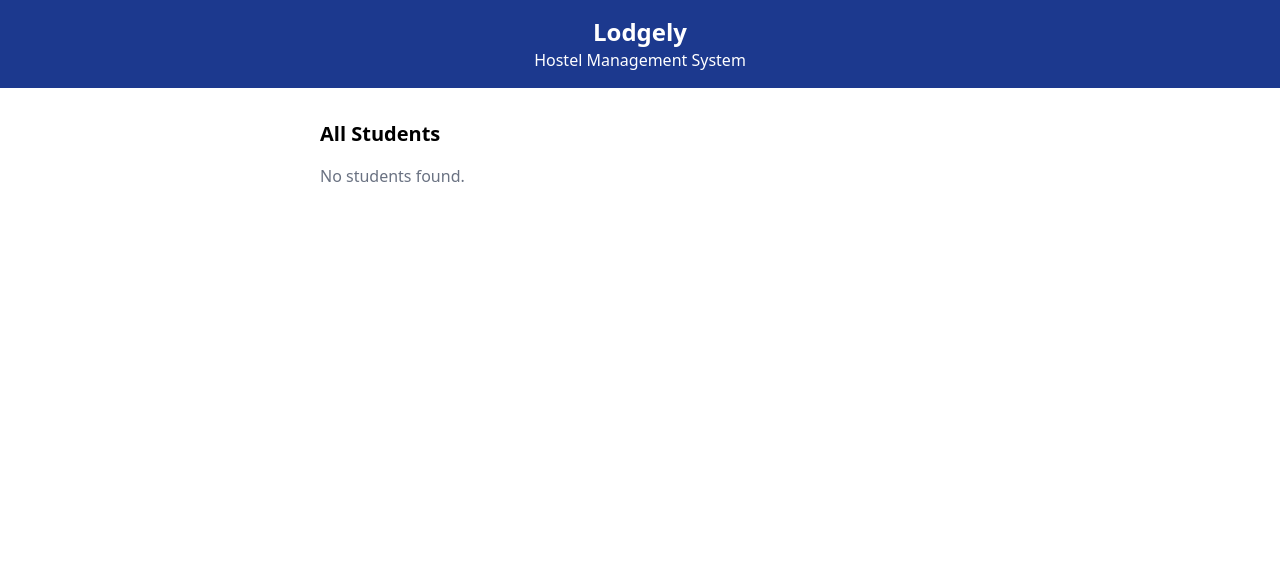
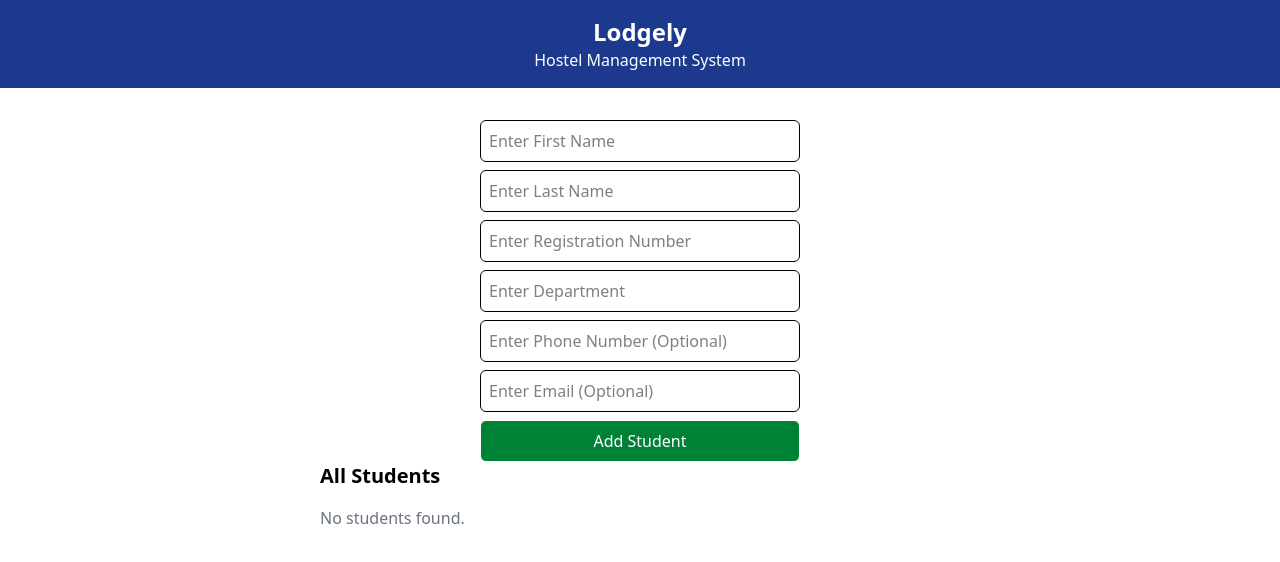
Before and after one commit to alihassan674/20102334_Project, a Next.js app in the folder frontend/: page /students in a window 1280 px wide. Shown: the top 562 px of the page. Built offline with nearby package versions, Linux system fonts and the light colour scheme.

Commit message:
student form created for creating students

```diff
--- a/frontend/app/rooms/page.tsx
+++ b/frontend/app/rooms/page.tsx
@@ -60,6 +60,7 @@ export default function Rooms() {
 
     return (
         <div className="mt-8 w-1/2 mx-auto">
+            {/* This form is used to create new room  */}
             <form className="flex flex-col gap-2 w-1/2 mx-auto" onSubmit={handleAddRoom}>
                 <input
                     type="text"
--- a/frontend/app/students/page.tsx
+++ b/frontend/app/students/page.tsx
@@ -9,6 +9,12 @@ export default function Students() {
     const roomId = searchParams.get("roomId");
     const [students, setStudents] = useState([]);
     const router = useRouter();
+    const [firstName, setFirstName] = useState("");
+    const [lastName, setLastName] = useState("");
+    const [registrationNo, setRegistrationNo] = useState("");
+    const [department, setDepartment] = useState("");
+    const [phone, setPhone] = useState("");
+    const [email, setEmail] = useState("");
 
     // This function fetch all student data based on hostelId and roomId
     async function fetchStudents() {
@@ -37,9 +43,94 @@ export default function Students() {
 
     }
 
+    const handleAddStudent = async (e: React.FormEvent<HTMLFormElement>) => {
+        e.preventDefault();
+        const backendUrl = process.env.NEXT_PUBLIC_BACKEND_URL;
+        const response = await fetch(
+            `${backendUrl}/api/hostels/${hostelId}/rooms/${roomId}/students`,
+            {
+                method: "POST",
+                headers: {
+                    "Content-Type": "application/json",
+                },
+                body: JSON.stringify({
+                    firstName,
+                    lastName,
+                    registrationNo,
+                    department,
+                    phone,
+                    email,
+                }),
+            }
+        );
+    };
+
 
     return (
         <div className="mt-8 w-1/2 mx-auto">
+
+            <form className="flex flex-col gap-2 w-1/2 mx-auto" onSubmit={handleAddStudent}>
+                <input
+                    type="text"
+                    placeholder="Enter First Name"
+                    className="border rounded-md p-2 text-black"
+                    required
+                    value={firstName}
+                    onChange={(e) => setFirstName(e.target.value)}
+                />
+
+                <input
+                    type="text"
+                    placeholder="Enter Last Name"
+                    className="border rounded-md p-2 text-black"
+                    required
+                    value={lastName}
+                    onChange={(e) => setLastName(e.target.value)}
+                />
+
+                <input
+                    type="text"
+                    placeholder="Enter Registration Number"
+                    className="border rounded-md p-2 text-black"
+                    required
+                    value={registrationNo}
+                    onChange={(e) => setRegistrationNo(e.target.value)}
+                />
+
+                <input
+                    type="text"
+                    placeholder="Enter Department"
+                    className="border rounded-md p-2 text-black"
+                    required
+                    value={department}
+                    onChange={(e) => setDepartment(e.target.value)}
+                />
+
+                <input
+                    type="tel"
+                    placeholder="Enter Phone Number (Optional)"
+                    className="border rounded-md p-2 text-black"
+                    value={phone}
+                    onChange={(e) => setPhone(e.target.value)}
+                />
+
+                <input
+                    type="email"
+                    placeholder="Enter Email (Optional)"
+                    className="border rounded-md p-2 text-black"
+                    value={email}
+                    onChange={(e) => setEmail(e.target.value)}
+                />
+
+                <button
+                    className="bg-green-700 text-white font-medium border rounded-md p-2"
+                    type="submit"
+                >
+                    Add Student
+                </button>
+            </form>
+
+
             <h2 className="text-xl font-bold mb-4 text-black">
                 All Students
             </h2>
```
